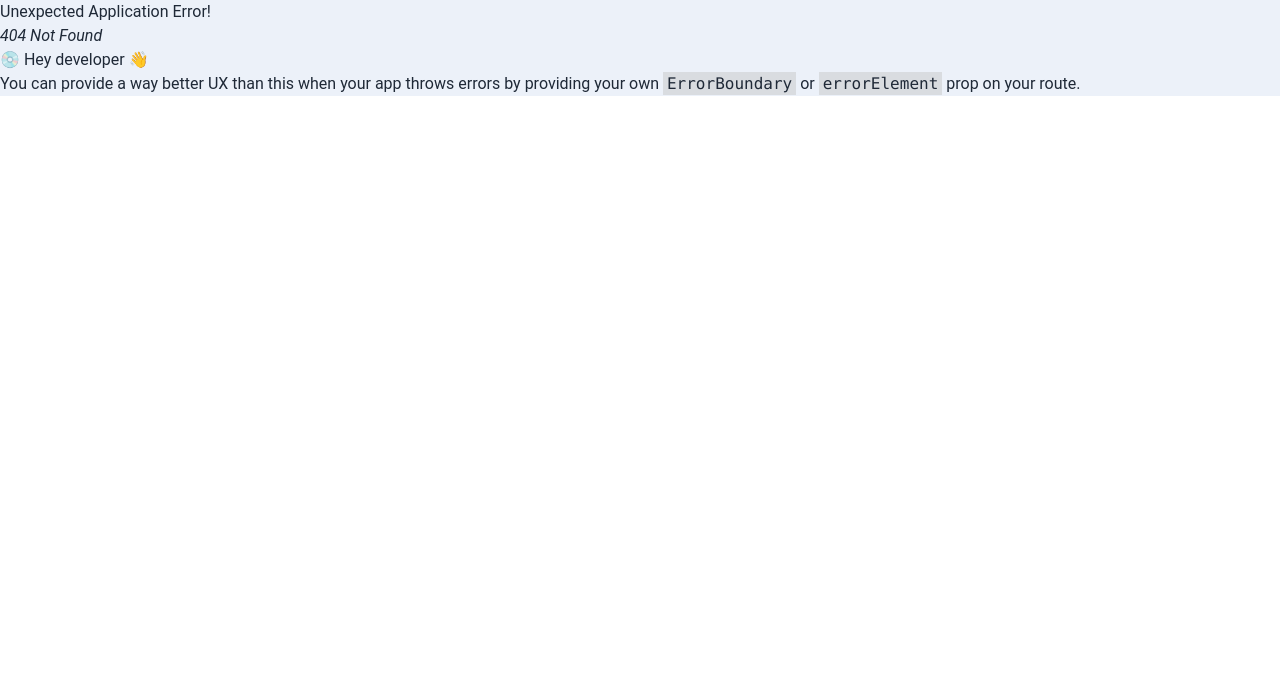
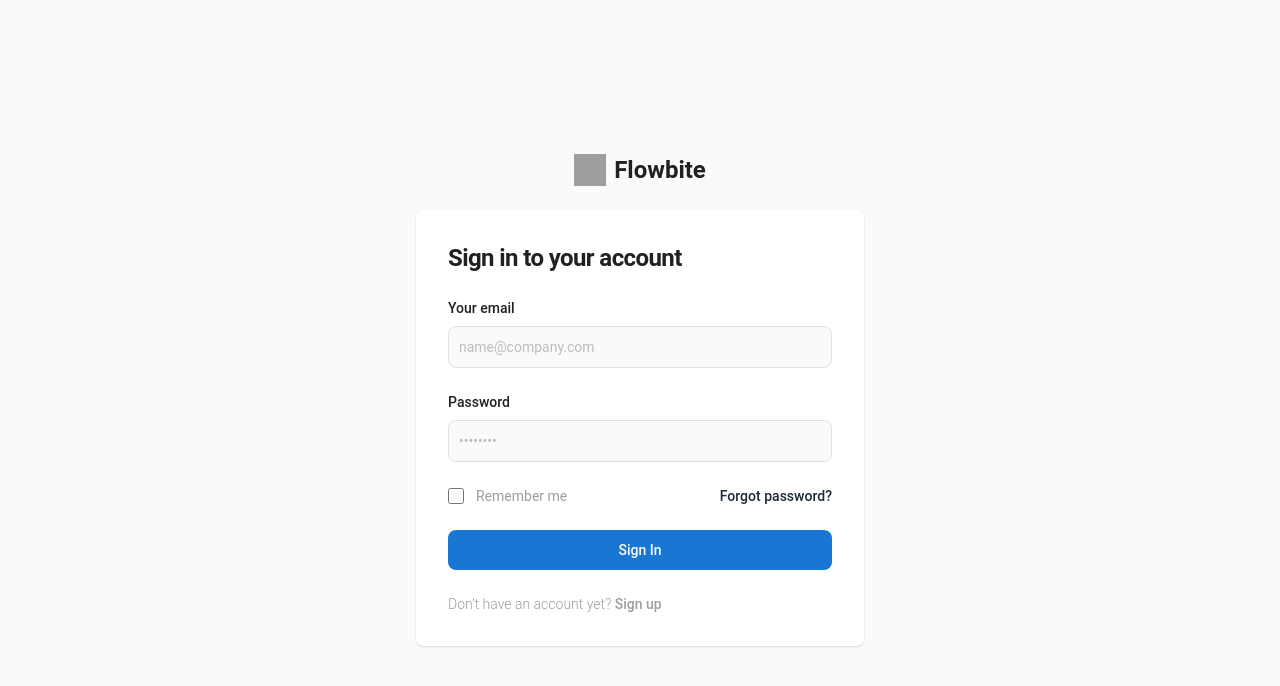
Before and after one commit to Hilalfadilah/E-commorce-reactjs, a React (Vite) app: page /login in a window 1280 px wide. Before the commit this address had no page. Shown: the top 686 px of the page. Built offline with nearby package versions, Linux system fonts and the light colour scheme; grey boxes are pictures that could not be loaded.

Commit message:
stuck in post data api

```diff
--- a/package.json
+++ b/package.json
@@ -12,7 +12,9 @@
   "dependencies": {
     "@material-tailwind/react": "^2.1.0",
     "axios": "^1.4.0",
+    "localforage": "^1.10.0",
     "react": "^18.2.0",
+    "react-cookie": "^6.1.0",
     "react-dom": "^18.2.0",
     "react-router-dom": "^6.15.0"
   },
--- /dev/null
+++ b/src/api/postLogin.jsx
@@ -0,0 +1,12 @@
+import axios from "axios";
+
+export const postLogin = (req, res) => {
+  axios
+    .post("https://fakestoreapi.com/auth/login", {
+      body: req.body,
+    })
+    .then((res) => {
+      console.log(res);
+    });
+  res.status(200).json({ message: "success" });
+};
--- a/src/components/Layout/Layout.jsx
+++ b/src/components/Layout/Layout.jsx
@@ -1,11 +1,13 @@
 import React from "react";
 import Navbar from "../Navbar/Navbar";
 import Footer from "../Footer/Footer";
+import Navbar2 from "../Navbar2/navbar2";
 
 const Layout = ({ children }) => {
   return (
     <div>
       <Navbar />
+      <Navbar2 />
       {children}
       <Footer />
     </div>
--- /dev/null
+++ b/src/components/Navbar2/navbar2.jsx
@@ -0,0 +1,32 @@
+import React from "react";
+import { Link } from "react-router-dom";
+
+export default function Navbar2() {
+  return (
+    <div className="fixed z-50 bottom-0 w-full h-[5rem] bg-white border-t-2 border-solid border-cyan-200 flex items-center">
+      <div className="w-10/12 mx-auto flex items-center justify-center gap-[4rem]">
+        <h1 className="text-[32px] font-semibold">HilalStore</h1>
+        <div className="flex items-center w-full justify-between">
+          <div className="flex items-center justify-center gap-[1.5rem]">
+            <Link to={"google.com"}>Produk</Link>
+            <Link to={"google.com"}>Tentang Kami</Link>
+          </div>
+          <div className="flex items-center justify-center gap-[2.75rem]">
+            <input
+              type="search"
+              id="search"
+              class="block w-full p-3 border border-neutral-500 shadow-md rounded-2xl focus:ring-blue-500 focus:border-blue-500 placeholder:text-gray-600"
+              placeholder="Cari Produk"
+              required=""
+            />
+            <img
+              className="cursor-pointer"
+              alt="Span"
+              src="https://anima-uploads.s3.amazonaws.com/projects/64e16eeb6df9651ba7fabf57/releases/64e1701f7ab2fa75b7d880a3/img/span.svg"
+            />
+          </div>
+        </div>
+      </div>
+    </div>
+  );
+}
--- a/src/main.jsx
+++ b/src/main.jsx
@@ -7,6 +7,7 @@
 import Produk from "./pages/Produk";
 import Detail from "./pages/Detail";
 import About from "./pages/About";
+import Login from "./pages/login";
 
 const router = createBrowserRouter([
   {
@@ -25,6 +26,10 @@
     path: "/about",
     element: <About />,
   },
+  {
+    path: "/login",
+    element: <Login />,
+  },
 ]);
 
 ReactDOM.createRoot(document.getElementById("root")).render(
--- a/src/pages/About.jsx
+++ b/src/pages/About.jsx
@@ -1,5 +1,4 @@
 import React from "react";
-import image1 from "../../public/hilal-removebg.png";
 import Layout from "../components/Layout/Layout";
 
 const About = () => {
@@ -14,7 +13,7 @@
           </div>
           <div className="m-auto">
             <img
-              src={image1}
+              src="/hilal-remove.png"
               alt=""
               className="w-[400px] rounded-[100px] hover:scale-105 transition-all duration-100 ease-linear"
             />
--- a/src/pages/Home.jsx
+++ b/src/pages/Home.jsx
@@ -3,12 +3,31 @@
 import Card from "../components/Card/Card";
 import Hero from "../components/Hero/Hero";
 import { getProducts } from "../api/api";
+import { useNavigate } from "react-router-dom";
 
 const Home = () => {
+  function getCookie(name) {
+    const cookieString = document.cookie;
+    const cookies = cookieString.split("; ");
+
+    for (const cookie of cookies) {
+      const [cookieName, cookieValue] = cookie.split("=");
+      if (cookieName === name) {
+        return decodeURIComponent(cookieValue);
+      }
+    }
+
+    return null; // Return null if the cookie is not found
+  }
   const [products, setProducts] = useState([]);
   const [isLoading, setLoading] = useState(false);
+  const token = getCookie("user_token");
+  const navigate = useNavigate();
 
   useEffect(() => {
+    if (!token) {
+      navigate("/login");
+    }
     setLoading(true);
     getProducts((data) => {
       setProducts(data);
--- /dev/null
+++ b/src/pages/login/index.jsx
@@ -0,0 +1,125 @@
+import { React, useState } from "react";
+import Button from "../../components/Button/Button";
+
+const Login = () => {
+  const handleSubmit = (e) => {
+    e.preventDefault();
+    fetch("/api/postLogin", {
+      headers: {
+        "content-type": "application/json",
+      },
+      method: "POST",
+      body: JSON.stringify({
+        username: e.target[0].value,
+        password: e.target[1].value,
+      }),
+    }).then((res) => console.log(res));
+  };
+  return (
+    <section className="bg-gray-50 dark:bg-gray-900">
+      <div className="flex flex-col items-center justify-center px-6 py-8 mx-auto md:h-screen lg:py-0">
+        <a
+          href="#"
+          className="flex items-center mb-6 text-2xl font-semibold text-gray-900 dark:text-white"
+        >
+          <img
+            className="w-8 h-8 mr-2"
+            src="https://flowbite.s3.amazonaws.com/blocks/marketing-ui/logo.svg"
+            alt="logo"
+          />
+          Flowbite
+        </a>
+        <div className="w-full bg-white rounded-lg shadow dark:border md:mt-0 sm:max-w-md xl:p-0 dark:bg-gray-800 dark:border-gray-700">
+          <div className="p-6 space-y-4 md:space-y-6 sm:p-8">
+            <h1 className="text-xl font-bold leading-tight tracking-tight text-gray-900 md:text-2xl dark:text-white">
+              Sign in to your account
+            </h1>
+            <form className="space-y-4 md:space-y-6" onSubmit={handleSubmit}>
+              <div>
+                <label
+                  htmlFor="email"
+                  className="block mb-2 text-sm font-medium text-gray-900 dark:text-white"
+                >
+                  Your email
+                </label>
+                <input
+                  type="text"
+                  name="email"
+                  id="email"
+                  className="bg-gray-50 border border-gray-300 text-gray-900 sm:text-sm rounded-lg focus:ring-primary-600 focus:border-primary-600 block w-full p-2.5 dark:bg-gray-700 dark:border-gray-600 dark:placeholder-gray-400 dark:text-white dark:focus:ring-blue-500 dark:focus:border-blue-500"
+                  placeholder="name@company.com"
+                  required=""
+                />
+              </div>
+              <div>
+                <label
+                  htmlFor="password"
+                  className="block mb-2 text-sm font-medium text-gray-900 dark:text-white"
+                >
+                  Password
+                </label>
+                <input
+                  type="password"
+                  name="password"
+                  id="password"
+                  placeholder="••••••••"
+                  className="bg-gray-50 border border-gray-300 text-gray-900 sm:text-sm rounded-lg focus:ring-primary-600 focus:border-primary-600 block w-full p-2.5 dark:bg-gray-700 dark:border-gray-600 dark:placeholder-gray-400 dark:text-white dark:focus:ring-blue-500 dark:focus:border-blue-500"
+                  required=""
+                />
+              </div>
+              <div className="flex items-center justify-between">
+                <div className="flex items-start">
+                  <div className="flex items-center h-5">
+                    <input
+                      id="remember"
+                      aria-describedby="remember"
+                      type="checkbox"
+                      className="w-4 h-4 border border-gray-300 rounded bg-gray-50 focus:ring-3 focus:ring-primary-300 dark:bg-gray-700 dark:border-gray-600 dark:focus:ring-primary-600 dark:ring-offset-gray-800"
+                      required=""
+                    />
+                  </div>
+                  <div className="ml-3 text-sm">
+                    <label
+                      for="remember"
+                      className="text-gray-500 dark:text-gray-300"
+                    >
+                      Remember me
+                    </label>
+                  </div>
+                </div>
+                <a
+                  href="#"
+                  className="text-sm font-medium text-primary-600 hover:underline dark:text-primary-500"
+                >
+                  Forgot password?
+                </a>
+              </div>
+              <button
+                type="submit"
+                className="w-full text-white bg-blue-700 hover:bg-blue-800 focus:ring-4 focus:ring-blue-300 font-medium rounded-lg text-sm px-5 py-2.5 mr-2 mb-2 dark:bg-blue-600 dark:hover:bg-blue-700 focus:outline-none dark:focus:ring-blue-800"
+              >
+                Sign In
+              </button>
+              {/* <Button
+                text="Sign in"
+                type="submit"
+                className="w-full text-white bg-blue-700 hover:bg-blue-800 focus:ring-4 focus:ring-blue-300 font-medium rounded-lg text-sm px-5 py-2.5 mr-2 mb-2 dark:bg-blue-600 dark:hover:bg-blue-700 focus:outline-none dark:focus:ring-blue-800"
+              /> */}
+              <p className="text-sm font-light text-gray-500 dark:text-gray-400">
+                Don’t have an account yet?{" "}
+                <a
+                  href="#"
+                  className="font-medium text-primary-600 hover:underline dark:text-primary-500"
+                >
+                  Sign up
+                </a>
+              </p>
+            </form>
+          </div>
+        </div>
+      </div>
+    </section>
+  );
+};
+
+export default Login;
```
Also changed, not shown: 1 other file (tests, documents, lock files or other folders).
